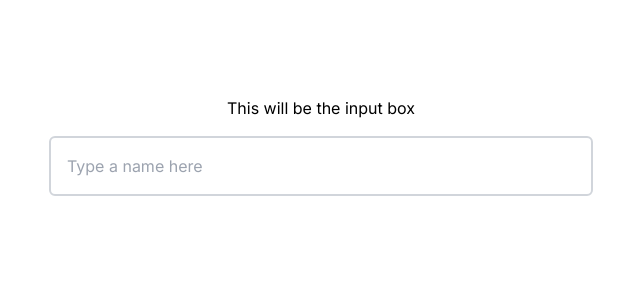
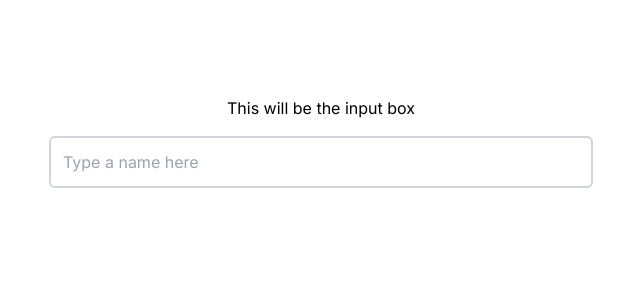
Before and after one commit to nobodyn0se/chip-input-field, a Next.js app: page / in a window 1280 px wide. Shown: the top 300 px of the page, without its empty margins (319-959 px from the left). Built offline with nearby package versions, Linux system fonts and the light colour scheme.

Commit message:
Updated chip padding

```diff
--- a/src/app/page.tsx
+++ b/src/app/page.tsx
@@ -30,7 +30,8 @@ export default function Home() {
   return (
     <main className="flex min-h-screen flex-col items-center justify-start p-24">
       <div>This will be the input box</div>
-      <div className="w-1/2 border-2 border-gray-300 rounded-md mt-4 p-4">
+      <div className="w-1/2 border-2 border-gray-300 rounded-md mt-4 p-3">
+
         {
           selectedList.length > 0 &&
           selectedList.map((name, index) => (
```
